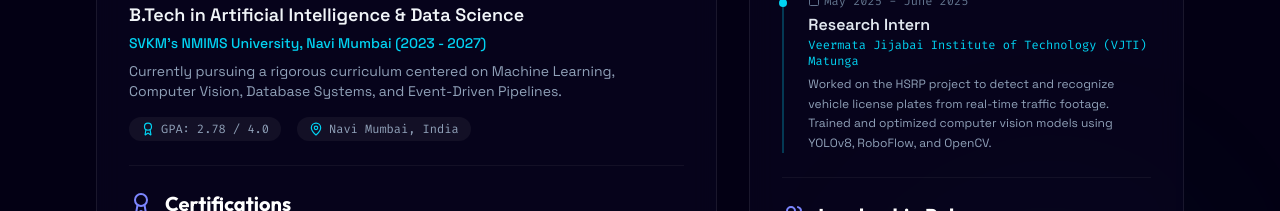
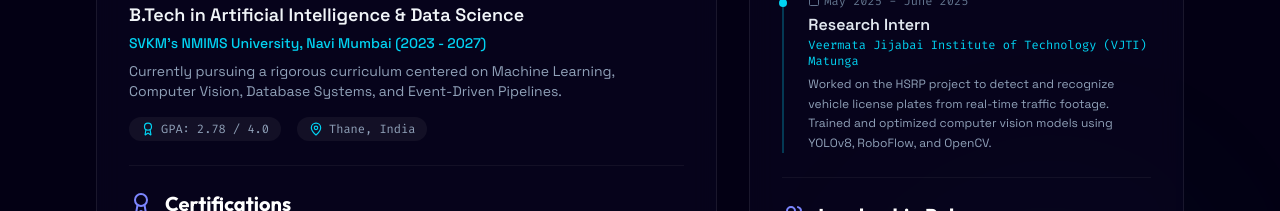
Before and after one commit to Suryanshsaraf/suryansh-portfolio, a React (Vite) app: page / in a window 1280 px wide. Shown: the part 1120-1331 px from the top of the page. Built offline with nearby package versions, Linux system fonts and the light colour scheme.

Commit message:
docs: Update location details from Navi Mumbai to Thane, Maharashtra

```diff
--- a/src/components/About.tsx
+++ b/src/components/About.tsx
@@ -67,7 +67,7 @@
                   </span>
                   <span className="flex items-center space-x-1.5 bg-white/5 rounded-full px-3 py-1">
                     <MapPin className="h-3.5 w-3.5 text-cyan-400" />
-                    <span>Navi Mumbai, India</span>
+                    <span>Thane, India</span>
                   </span>
                 </div>
               </div>
--- a/src/components/Contact.tsx
+++ b/src/components/Contact.tsx
@@ -101,7 +101,7 @@
                   </div>
                   <div>
                     <span className="text-[10px] font-mono text-slate-500 block uppercase tracking-wider">Location</span>
-                    <span className="text-sm font-semibold">Navi Mumbai, Maharashtra, IN</span>
+                    <span className="text-sm font-semibold">Thane, Maharashtra, IN</span>
                   </div>
                 </div>
               </div>
```
